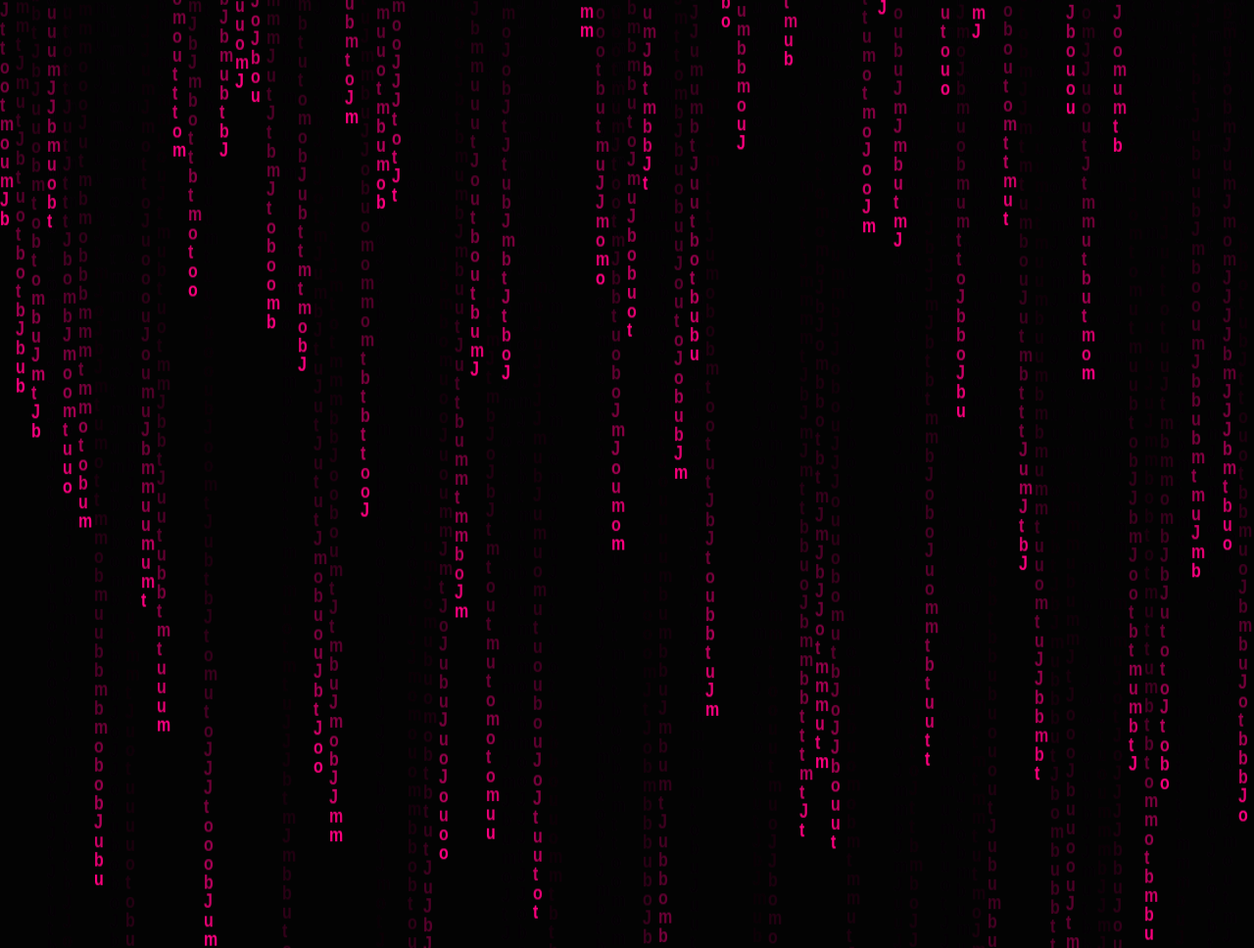
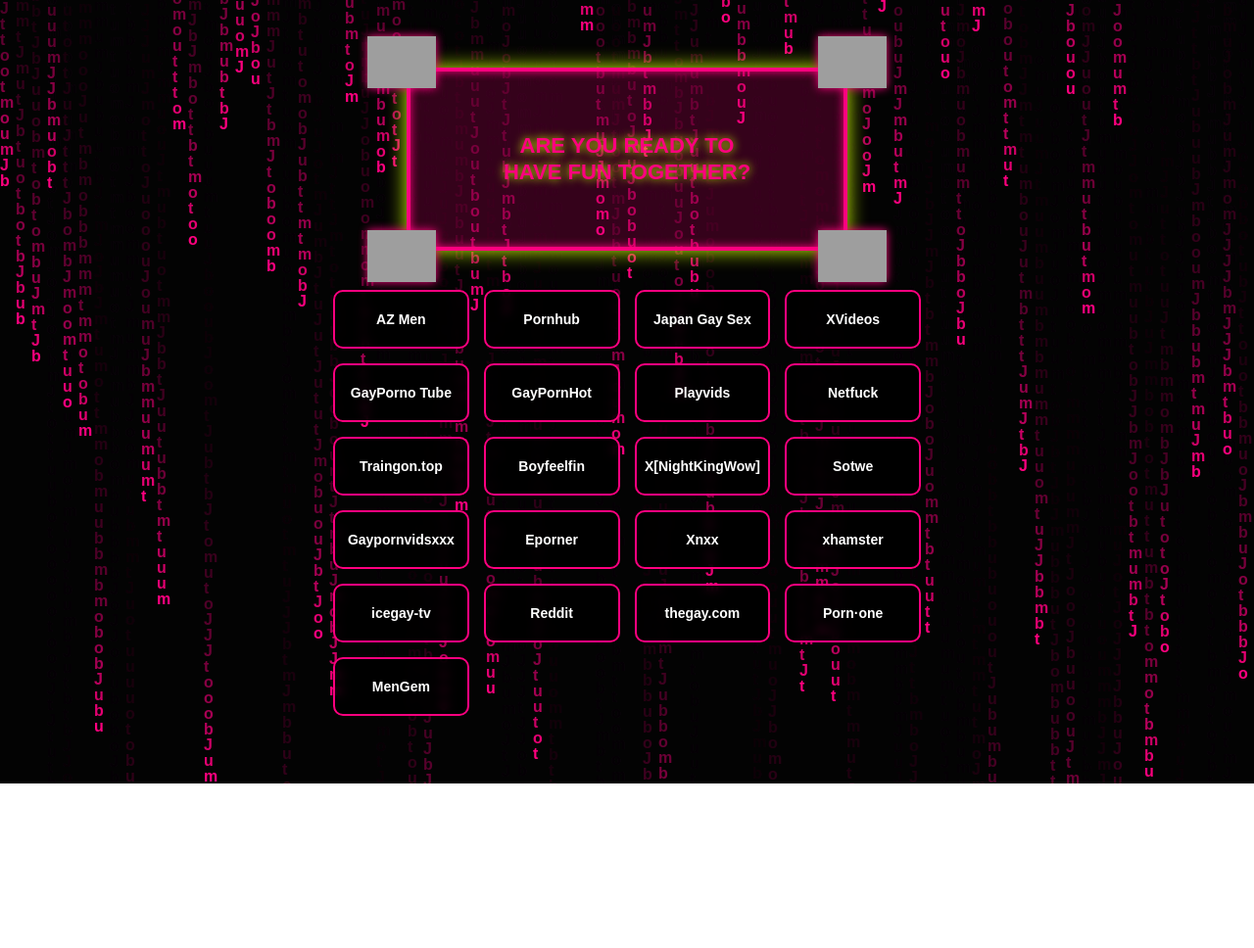
Before and after one commit to kkkittt168/I.my.me.mine, a plain HTML site: page index.html in a window 1280 px wide. Shown: the top 968 px of the page at 98% size. Drawn offline with Linux system fonts and the light colour scheme; grey boxes are pictures that could not be loaded.

Commit message:
Update index.html

```diff
--- a/index.html
+++ b/index.html
@@ -18,7 +18,7 @@
 
         /* Canvas ฝนดาวตก Jomtub */
         #canvas {
-            position: flex;
+            position: fixed;
             top: 0;
             left: 0;
             width: 100%;
@@ -43,7 +43,7 @@
             border-radius: 20px;
             text-align: center;
             background: rgba(255, 0, 127, 0.2);
-            box-shadow: 0 0 20px #ff007f, inset 0 0 10px #ff007f;
+            box-shadow: 0 0 20px #cfff04, inset 0 0 10px #ff007f;
             width: 85%;
             max-width: 450px;
             margin-bottom: 40px;
@@ -51,7 +51,7 @@
         }
 
         .neon-header h1 {
-            color: #cfff04;
+            color: #ff007f;
             text-shadow: 0 0 10px  #cfff04;
             margin: 0;
             font-size: clamp(16px, 4vw, 22px); /* ปรับขนาดฟอนต์อัตโนมัติ */
```
